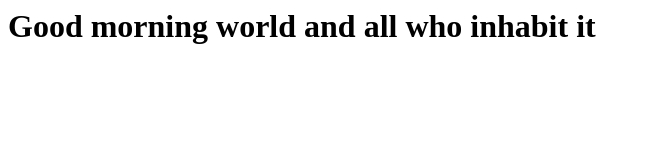
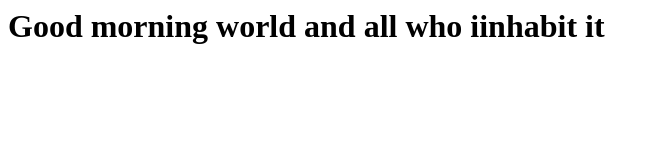
Before and after one commit to lucaspitzer/index, a plain HTML site: page index1.html in a window 1280 px wide. Shown: the whole page, without its empty margins (0-659 px from the left). Drawn offline with Linux system fonts and the light colour scheme.

Commit message:
Update index1.html

```diff
--- a/index1.html
+++ b/index1.html
@@ -1,5 +1,5 @@
 <html>
 <body>
-<h1>Good morning world and all who inhabit it</h1>
+<h1>Good morning world and all who iinhabit it</h1>
 </body>
 </html>
```
